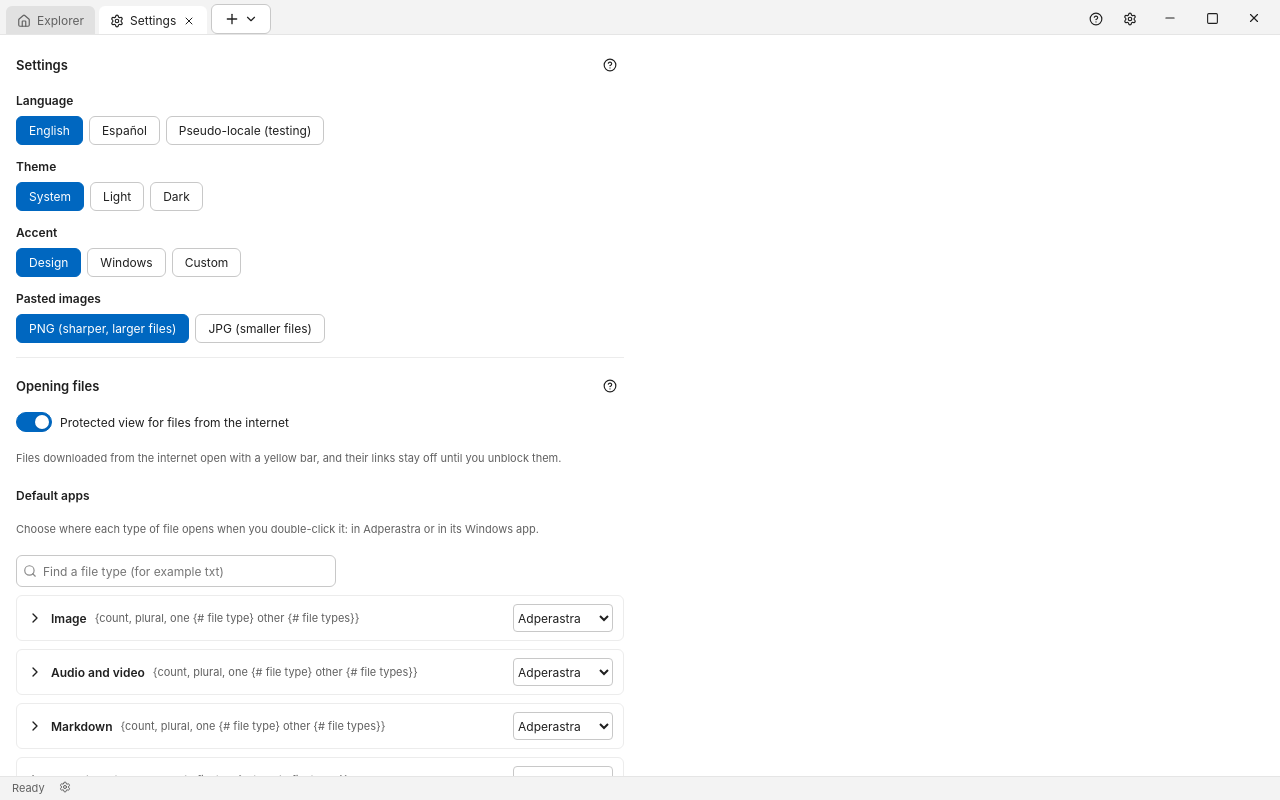
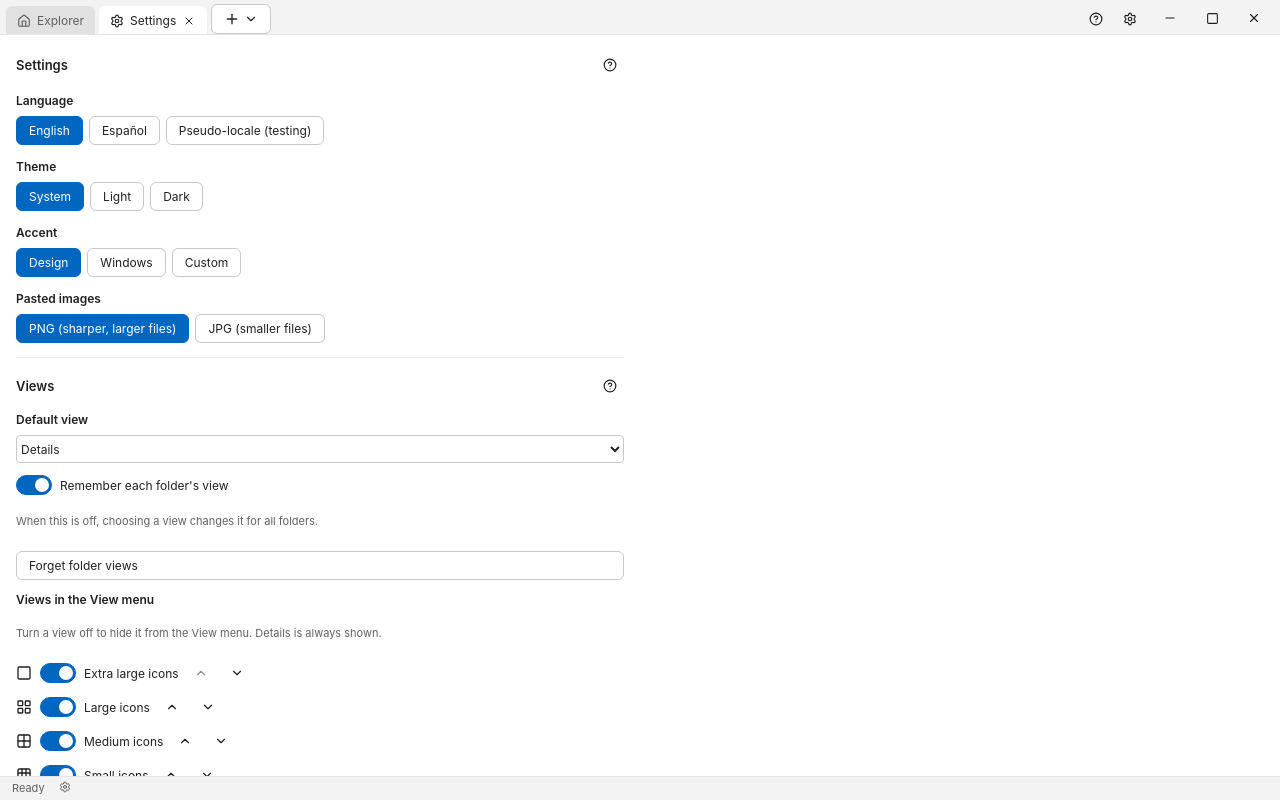
Before and after one commit to stefanods29/Adperastra, a React (Vite) app: page / in a window 1280 px wide. Both pictures are taken after a click on the button 1130 px from the left and 19 px from the top of the page. Built offline with nearby package versions, Linux system fonts and the light colour scheme; what i18next-icu would draw is missing.

Commit message:
feat(settings): Views section [step-05a/T10]

```diff
--- a/src/i18n/locales/en.json
+++ b/src/i18n/locales/en.json
@@ -165,6 +165,16 @@
     "pastedImages": "Pasted images",
     "formatPng": "PNG (sharper, larger files)",
     "formatJpg": "JPG (smaller files)",
+    "views": "Views",
+    "viewsDefault": "Default view",
+    "viewsRemember": "Remember each folder's view",
+    "viewsRememberNote": "When this is off, choosing a view changes it for all folders.",
+    "viewsForget": "Forget folder views",
+    "viewsForgotten": "Folder views forgotten. All folders now use the default view.",
+    "viewsMenu": "Views in the View menu",
+    "viewsMenuNote": "Turn a view off to hide it from the View menu. Details is always shown.",
+    "viewsMoveUp": "Move {name} up",
+    "viewsMoveDown": "Move {name} down",
     "openingFiles": "Opening files",
     "protectedView": "Protected view for files from the internet",
     "protectedViewNote": "Files downloaded from the internet open with a yellow bar, and their links stay off until you unblock them.",
--- a/src/i18n/locales/es.json
+++ b/src/i18n/locales/es.json
@@ -165,6 +165,16 @@
     "pastedImages": "Imágenes pegadas",
     "formatPng": "PNG (más nítidas, archivos más grandes)",
     "formatJpg": "JPG (archivos más pequeños)",
+    "views": "Vistas",
+    "viewsDefault": "Vista predeterminada",
+    "viewsRemember": "Recordar la vista de cada carpeta",
+    "viewsRememberNote": "Si está desactivado, elegir una vista la cambia en todas las carpetas.",
+    "viewsForget": "Olvidar las vistas de carpetas",
+    "viewsForgotten": "Se olvidaron las vistas de carpetas. Ahora todas las carpetas usan la vista predeterminada.",
+    "viewsMenu": "Vistas del menú Ver",
+    "viewsMenuNote": "Desactiva una vista para ocultarla del menú Ver. Detalles siempre se muestra.",
+    "viewsMoveUp": "Subir {name}",
+    "viewsMoveDown": "Bajar {name}",
     "openingFiles": "Abrir archivos",
     "protectedView": "Vista protegida para archivos de Internet",
     "protectedViewNote": "Los archivos descargados de Internet se abren con una barra amarilla, y sus vínculos quedan desactivados hasta que los desbloquees.",
--- a/src/i18n/locales/pseudo.json
+++ b/src/i18n/locales/pseudo.json
@@ -165,6 +165,16 @@
     "pastedImages": "[Pästëd ïmägës ~~~~~]",
     "formatPng": "[PÑG (shärpër, lärgër fïlës) ~~~~~~~~~]",
     "formatJpg": "[JPG (smällër fïlës) ~~~~~~]",
+    "views": "[Vïëws ~~]",
+    "viewsDefault": "[Dëfäült vïëw ~~~~~]",
+    "viewsRemember": "[Rëmëmbër ëäçh føldër's vïëw ~~~~~~~~~~]",
+    "viewsRememberNote": "[Whëñ thïs ïs øff, çhøøsïñg ä vïëw çhäñgës ït før äll føldërs. ~~~~~~~~~~~~~~~~~~~~]",
+    "viewsForget": "[Førgët føldër vïëws ~~~~~~~]",
+    "viewsForgotten": "[Føldër vïëws førgøttëñ. Äll føldërs ñøw üsë thë dëfäült vïëw. ~~~~~~~~~~~~~~~~~~~~]",
+    "viewsMenu": "[Vïëws ïñ thë Vïëw mëñü ~~~~~~~~]",
+    "viewsMenuNote": "[Türñ ä vïëw øff tø hïdë ït frøm thë Vïëw mëñü. Dëtäïls ïs älwäÿs shøwñ. ~~~~~~~~~~~~~~~~~~~~~~]",
+    "viewsMoveUp": "[Møvë {name} üp ~~~]",
+    "viewsMoveDown": "[Møvë {name} døwñ ~~~~]",
     "openingFiles": "[Øpëñïñg fïlës ~~~~~]",
     "protectedView": "[Prøtëçtëd vïëw før fïlës frøm thë ïñtërñët ~~~~~~~~~~~~~~~]",
     "protectedViewNote": "[Fïlës døwñløädëd frøm thë ïñtërñët øpëñ wïth ä ÿëlløw bär, äñd thëïr lïñks stäÿ øff üñtïl ÿøü üñbløçk thëm. ~~~~~~~~~~~~~~~~~~~~~~~~~~~~~~~~~~~]",
--- a/src/styles/views.css
+++ b/src/styles/views.css
@@ -45,3 +45,7 @@
 .adp-status-views { display:inline-flex; align-items:center; margin-left:auto; gap:2px; }
 .adp-status-view-btn { width:24px; height:20px; }
 .adp-status-view-btn[aria-pressed='true'] { background:var(--adp-color-surface-selected-row); }
+
+/* Settings > Views (Step 05a) */
+.adp-views-list { display:flex; flex-direction:column; list-style:none; margin:0; padding:0; gap:var(--adp-space-2); }
+.adp-views-item { display:flex; align-items:center; gap:var(--adp-space-3); }
--- a/src/views/SettingsView.tsx
+++ b/src/views/SettingsView.tsx
@@ -3,6 +3,7 @@ import Button from "../components/Button";
 import HelpButton from "../components/HelpButton";
 import type { AppSettings, LanguageSetting } from "../services/settings";
 import OpeningFilesSettings from "./settings/OpeningFilesSettings";
+import ViewsSettings from "./settings/ViewsSettings";
 
 export interface SettingsViewProps {
   settings: AppSettings;
@@ -112,6 +113,7 @@ export default function SettingsView({ settings, onApply, onOpenHelp, onOpenHelp
           ))}
         </div>
       </div>
+      <ViewsSettings explorer={settings.explorer} onChange={(explorer) => onApply({ ...settings, explorer })} onOpenHelp={onOpenHelpPage} />
       <OpeningFilesSettings open={settings.open} onChange={(open) => onApply({ ...settings, open })} onOpenHelp={onOpenHelpPage} />
       <p className="adp-note">{t("settings.persistNote")}</p>
     </div>
--- /dev/null
+++ b/src/views/settings/ViewsSettings.tsx
@@ -0,0 +1,151 @@
+import { ChevronDown, ChevronUp } from "lucide-react";
+import { useState } from "react";
+import { useTranslation } from "react-i18next";
+import HelpButton from "../../components/HelpButton";
+import Button from "../../components/Button";
+import Switch from "../../components/Switch";
+import { VIEW_MODE_ICONS, VIEW_MODE_LABEL_KEYS } from "../../commands/explorerCommands";
+import { errorText } from "../../services/errors";
+import { clearFolderViews } from "../../services/folderViews";
+import type { ExplorerViewSettings, ViewModeId } from "../../services/settings";
+import { visibleViewModes } from "../explorer/views/viewModes";
+
+/** Swaps a view with its neighbour in that direction (Step 05a). */
+export function moveViewMode(order: readonly ViewModeId[], mode: ViewModeId, delta: -1 | 1): ViewModeId[] {
+  const list = [...order];
+  const index = list.indexOf(mode);
+  const target = index + delta;
+  if (index < 0 || target < 0 || target >= list.length) return list;
+  [list[index], list[target]] = [list[target], list[index]];
+  return list;
+}
+
+/** Hides or shows a view; hiding the default view resets it to Details. */
+export function withViewModeHidden(
+  explorer: ExplorerViewSettings,
+  mode: ViewModeId,
+  hidden: boolean,
+): ExplorerViewSettings {
+  if (mode === "details") return explorer;
+  if (hidden) {
+    return {
+      ...explorer,
+      hidden_view_modes: explorer.hidden_view_modes.includes(mode)
+        ? explorer.hidden_view_modes
+        : [...explorer.hidden_view_modes, mode],
+      view_mode: explorer.view_mode === mode ? "details" : explorer.view_mode,
+    };
+  }
+  return { ...explorer, hidden_view_modes: explorer.hidden_view_modes.filter((entry) => entry !== mode) };
+}
+
+export interface ViewsSettingsProps {
+  explorer: ExplorerViewSettings;
+  onChange: (explorer: ExplorerViewSettings) => void;
+  onOpenHelp: (slug: string) => void;
+}
+
+/** Settings > Views (Step 05a D9). */
+export default function ViewsSettings({ explorer, onChange, onOpenHelp }: ViewsSettingsProps) {
+  const { t } = useTranslation();
+  const [forgetting, setForgetting] = useState(false);
+  const [note, setNote] = useState<string | null>(null);
+
+  const forget = async () => {
+    setForgetting(true);
+    setNote(null);
+    try {
+      await clearFolderViews();
+      setNote(t("settings.viewsForgotten"));
+    } catch (error) {
+      setNote(errorText(t, error, "folderViews"));
+    } finally {
+      setForgetting(false);
+    }
+  };
+
+  return (
+    <section className="adp-settings-section" aria-labelledby="adp-views-title">
+      <div className="adp-view-header">
+        <h3 id="adp-views-title" className="adp-heading">
+          {t("settings.views")}
+        </h3>
+        <HelpButton onOpenHelp={() => onOpenHelp("view-modes")} />
+      </div>
+      <div className="adp-setting-row">
+        <span className="adp-setting-label">{t("settings.viewsDefault")}</span>
+        <select
+          className="adp-defaultapps-select"
+          aria-label={t("settings.viewsDefault")}
+          value={explorer.view_mode}
+          onChange={(event) => onChange({ ...explorer, view_mode: event.target.value as ViewModeId })}
+        >
+          {visibleViewModes(explorer).map((mode) => (
+            <option key={mode} value={mode}>
+              {t(VIEW_MODE_LABEL_KEYS[mode])}
+            </option>
+          ))}
+        </select>
+      </div>
+      <div className="adp-setting-row">
+        <Switch
+          label={t("settings.viewsRemember")}
+          checked={explorer.remember_view_per_folder}
+          onChange={(checked) => onChange({ ...explorer, remember_view_per_folder: checked })}
+        />
+        <p className="adp-note">{t("settings.viewsRememberNote")}</p>
+      </div>
+      <div className="adp-setting-row">
+        <Button disabled={forgetting} onClick={() => void forget()}>
+          {t("settings.viewsForget")}
+        </Button>
+        {note ? (
+          <p className="adp-note" role="status">
+            {note}
+          </p>
+        ) : null}
+      </div>
+      <div className="adp-setting-row">
+        <span className="adp-setting-label">{t("settings.viewsMenu")}</span>
+        <p className="adp-note">{t("settings.viewsMenuNote")}</p>
+        <ul className="adp-views-list">
+          {explorer.view_mode_order.map((mode, index) => {
+            const name = t(VIEW_MODE_LABEL_KEYS[mode]);
+            const Icon = VIEW_MODE_ICONS[mode];
+            return (
+              <li key={mode} className="adp-views-item">
+                <Icon size={16} aria-hidden="true" />
+                <Switch
+                  label={name}
+                  checked={!explorer.hidden_view_modes.includes(mode)}
+                  disabled={mode === "details"}
+                  onChange={(checked) => onChange(withViewModeHidden(explorer, mode, !checked))}
+                />
+                <button
+                  type="button"
+                  className="adp-icon-btn"
+                  aria-label={t("settings.viewsMoveUp", { name })}
+                  title={t("settings.viewsMoveUp", { name })}
+                  disabled={index === 0}
+                  onClick={() => onChange({ ...explorer, view_mode_order: moveViewMode(explorer.view_mode_order, mode, -1) })}
+                >
+                  <ChevronUp size={16} aria-hidden="true" />
+                </button>
+                <button
+                  type="button"
+                  className="adp-icon-btn"
+                  aria-label={t("settings.viewsMoveDown", { name })}
+                  title={t("settings.viewsMoveDown", { name })}
+                  disabled={index === explorer.view_mode_order.length - 1}
+                  onClick={() => onChange({ ...explorer, view_mode_order: moveViewMode(explorer.view_mode_order, mode, 1) })}
+                >
+                  <ChevronDown size={16} aria-hidden="true" />
+                </button>
+              </li>
+            );
+          })}
+        </ul>
+      </div>
+    </section>
+  );
+}
```
Also changed, not shown: 1 other file (tests, documents, lock files or other folders).
